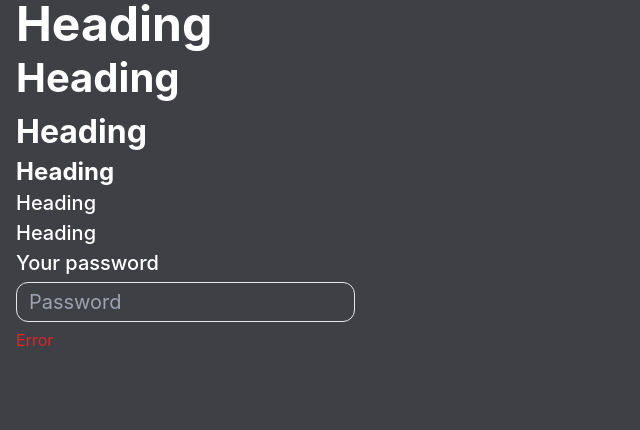
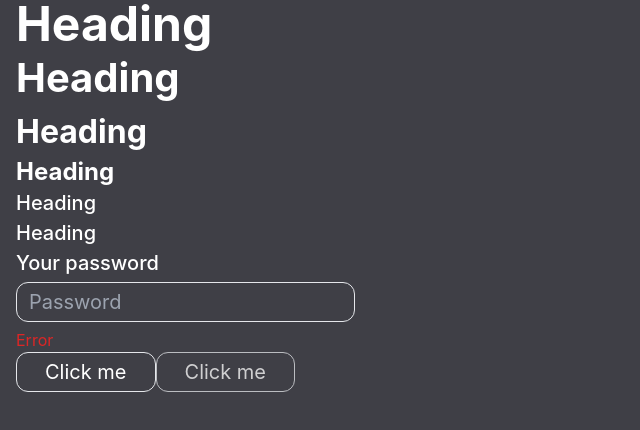
Before and after one commit to dapzer/watch-with-friends-front, a Next.js app: page / in a window 1280 px wide. Shown: the top 430 px of the page, without its empty margins (0-640 px from the left). Built offline with nearby package versions, Linux system fonts and the light colour scheme.

Commit message:
feat(ui): Add button component

```diff
--- a/src/pages/index.tsx
+++ b/src/pages/index.tsx
@@ -1,6 +1,7 @@
 import Head from "next/head";
 import { Typography } from "@/shared/ui/Typography";
 import { Input } from "@/shared/ui/Input";
+import { Button } from "@/shared/ui/Button";
 
 export default function Home() {
   return (
@@ -29,6 +30,8 @@ export default function Home() {
         </Typography>
 
         <Input placeholder={"Password"} error={"Error"} type={"text"} label="Your password" />
+        <Button>Click me</Button>
+        <Button disabled={true}>Click me</Button>
       </div>
     </>
   );
--- /dev/null
+++ b/src/shared/ui/Button/index.tsx
@@ -0,0 +1,21 @@
+import React, { ButtonHTMLAttributes, FC } from "react";
+import clsx from "clsx";
+
+interface ButtonProps extends ButtonHTMLAttributes<HTMLButtonElement> {
+  customClass?: string;
+}
+
+export const Button: FC<ButtonProps> = (props) => {
+  const { customClass, ...rest } = props;
+  return (
+    <button
+      className={clsx(
+        "rounded-xl border bg-transparent px-7 py-1 text-1.25sm text-white outline-0 hover:enabled:border-blue-700 hover:enabled:bg-blue-700 disabled:opacity-75",
+        {
+          [customClass as string]: customClass,
+        }
+      )}
+      {...rest}
+    />
+  );
+};
```
